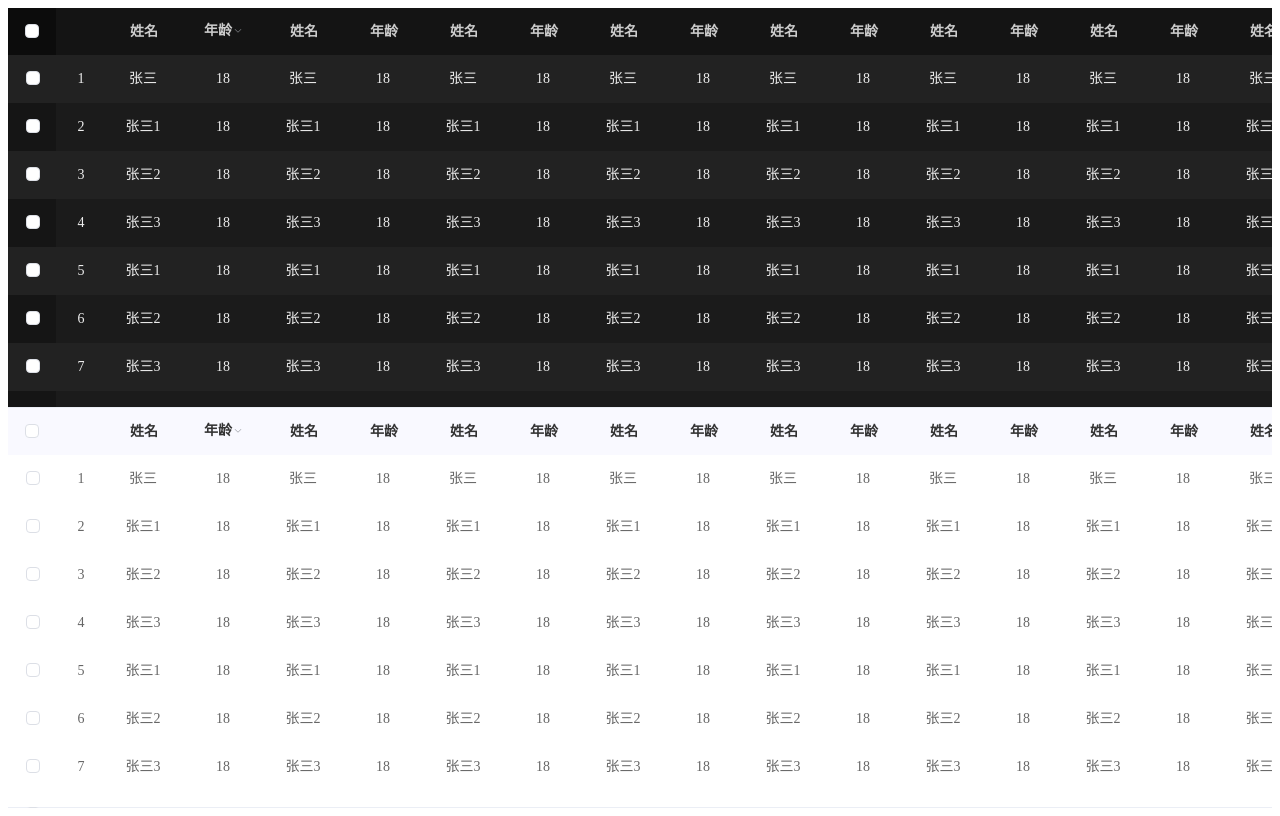
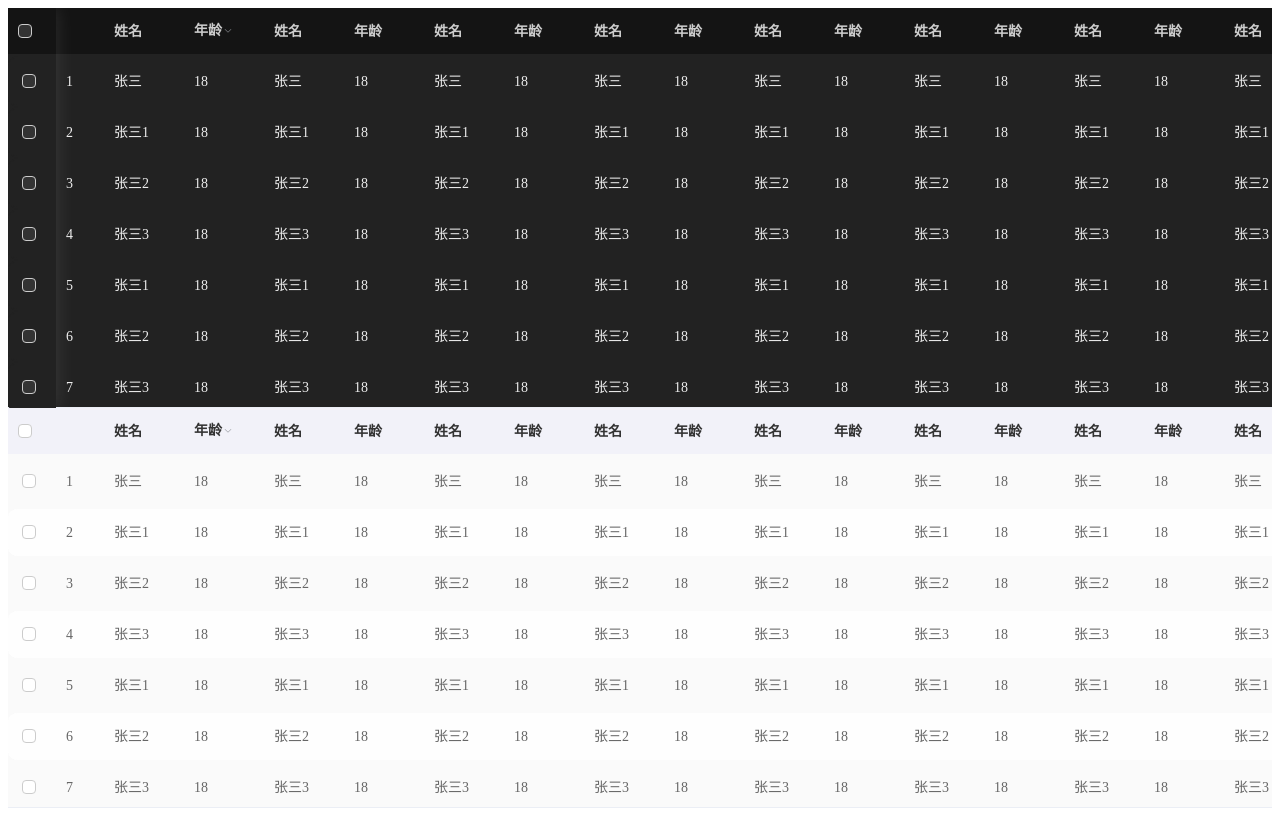
Before and after one commit to Wulakaka/table, a Vue app: page / in a window 1280 px wide. Built offline with nearby package versions, Linux system fonts and the light colour scheme.

Commit message:
feat: 完善组件样式调整

```diff
--- a/packages/TslTable/src/TslTable.vue
+++ b/packages/TslTable/src/TslTable.vue
@@ -4,11 +4,17 @@
     :class="[theme]"
     v-bind="$attrs"
     v-on="$listeners"
-    row-class-name="body-row"
-    cell-class-name="body-cell"
-    header-row-class-name="header-row"
-    header-cell-class-name="header-cell"
-    :stripe="theme === 'dark' ? true : stripe"
+    :row-class-name="getRowClassName"
+    :cell-class-name="
+      (payload) => mergeClass(payload, cellClassName, 'body-cell')
+    "
+    :header-row-class-name="
+      (payload) => mergeClass(payload, headerRowClassName, 'header-row')
+    "
+    :header-cell-class-name="
+      (payload) => mergeClass(payload, headerCellClassName, 'header-cell')
+    "
+    @selection-change="handleSelectionChange"
   >
     <slot />
   </Table>
@@ -16,6 +22,7 @@
 
 <script>
 import { Table } from "element-ui";
+
 export default {
   name: "TslTable",
   components: {
@@ -27,35 +34,33 @@
       required: false,
       default: "dark",
     },
-    stripe: {
-      type: Boolean,
-      default: false,
+    rowClassName: {
+      type: [String, Function],
+      required: false,
+      default: "",
     },
-    pageSize: {
-      type: Number,
-      default: 10,
+    cellClassName: {
+      type: [String, Function],
+      required: false,
+      default: "",
     },
-    pageNum: {
-      type: Number,
-      default: 1,
+    headerRowClassName: {
+      type: [String, Function],
+      required: false,
+      default: "",
+    },
+    headerCellClassName: {
+      type: [String, Function],
+      required: false,
+      default: "",
     },
   },
-  computed: {
-    transparent() {
+  data() {
     return {
-        background: "transparent",
+      multipleSelection: [],
     };
   },
-    rowStyle() {
-      return {
-        height: "48px",
-      };
-    },
-    cellStyle() {
-      return {
-        padding: 0,
-      };
-    },
+  computed: {
     page: {
       get() {
         return this.pageNum;
@@ -74,20 +79,38 @@
     },
   },
   methods: {
-    setRowClass({ row, rowIndex }) {
-      console.log(row, rowIndex % 2);
-      let classes = "row";
-      if (this.stripe) {
-        classes =
-          rowIndex % 2 ? classes + " row__stripe" : classes + " transparent";
+    handleSelectionChange(val) {
+      this.$emit("selection-change", val);
+      this.multipleSelection = val;
+    },
+    getCustomClass(propClass, payload) {
+      if (propClass) {
+        if (typeof propClass === "string") {
+          return propClass;
+        } else {
+          if (typeof propClass === "function") {
+            return propClass(payload);
           }
-      return classes;
+        }
+      }
+      return "";
     },
-    handleSizeChange(size) {
-      this.$emit("size-change", size);
+    mergeClass(payload, propClass, defaultClassName) {
+      const customClass = this.getCustomClass(propClass, payload);
+      return `${defaultClassName} ${customClass}`;
     },
-    handleCurrentChange(page) {
-      this.$emit("current-change", page);
+    getRowClassName({ row, rowIndex }) {
+      const classes = ["body-row"];
+      if (this.multipleSelection.includes(row)) {
+        classes.push("checked-row");
+      }
+      const customClass = this.getCustomClass(this.rowClassName, {
+        row,
+        rowIndex,
+      });
+      if (customClass) classes.push(customClass);
+
+      return classes.join(" ");
     },
   },
 };
@@ -102,23 +125,27 @@
   dark: (
     //  table
     table-background: #222222,
-    header-cell-background: rgba(0, 0, 0, 0.4),
+    header-cell-background: #141414,
     header-cell-color: #cccccc,
-    body-row-background: rgba(0, 0, 0, 0.2),
+    body-row-background: #1b1b1b,
     body-row-hover-background: #272d2d,
+    body-row-checked-background: #272f2f,
     body-cell-color: #eeeeee,
+    table-shadow: #fafafa,
     // checkbox
     checkbox-color: map-get($primary, "dark"),
     checkbox-inner-after-color: #333333,
   ),
   light: (
     //  table
-    table-background: transparent,
-    header-cell-background: change-color(#6266ea, $alpha: 0.04),
+    table-background: #fafafa,
+    header-cell-background: #f2f2f9,
     header-cell-color: #333,
-    body-row-background: rgba(255, 255, 255, 0.9),
+    body-row-background: #fefefe,
     body-row-hover-background: #f1f1f9,
+    body-row-checked-background: #f1f1f9,
     body-cell-color: #666,
+    table-shadow: #222222,
     // checkbox
     checkbox-color: map-get($primary, "light"),
     checkbox-inner-after-color: white,
@@ -128,8 +155,10 @@
 @mixin theme($theme) {
   &.el-table {
     background: map-get($colors, $theme, "table-background");
+
     tr {
       background: transparent;
+
       th.el-table__cell.gutter {
         background: transparent;
       }
@@ -137,33 +166,117 @@
 
     .header-row {
       background: map-get($colors, $theme, "header-row-background");
+
       .header-cell {
         background: map-get($colors, $theme, "header-cell-background");
         color: map-get($colors, $theme, "header-cell-color");
-        border-color: transparent;
+        border-bottom: 2px solid map-get($colors, $theme, "table-background");
         padding: 6px 0;
       }
     }
+
+    .body-row {
+      background: transparent;
+
+      .body-cell {
+        background: transparent;
+        border-top: 2px solid map-get($colors, $theme, "table-background");
+        border-bottom: 2px solid map-get($colors, $theme, "table-background");
+        color: map-get($colors, $theme, "body-cell-color");
+        &:first-child {
+          border-top-left-radius: 10px;
+          border-bottom-left-radius: 10px;
+        }
+        &:last-child {
+          border-top-right-radius: 10px;
+          border-bottom-right-radius: 10px;
+        }
+      }
+
+      &:hover .body-cell {
+        background: map-get($colors, $theme, "body-row-hover-background");
+      }
+
+      &.hover-row .body-cell {
+        background: map-get($colors, $theme, "body-row-hover-background");
+      }
+
+      &.current-row .body-cell {
+        background: map-get($colors, $theme, "body-row-hover-background");
+      }
+
+      &.checked-row .body-cell {
+        background: map-get($colors, $theme, "body-row-checked-background");
+      }
+    }
+
     &.el-table--striped .el-table__body tr.el-table__row--striped {
       td.el-table__cell {
         background: map-get($colors, $theme, "body-row-background");
       }
+
       &:hover {
         td.el-table__cell {
           background: map-get($colors, $theme, "body-row-hover-background");
         }
       }
+
+      &.hover-row {
+        td.el-table__cell {
+          background: map-get($colors, $theme, "body-row-hover-background");
         }
+      }
+
+      &.current-row .body-cell {
+        background: map-get($colors, $theme, "body-row-hover-background");
+      }
+
+      &.checked-row .body-cell {
+        background: map-get($colors, $theme, "body-row-checked-background");
+      }
+    }
+
+    .el-table__fixed-right::before,
+    .el-table__fixed::before {
+      background-color: transparent;
+    }
+
+    .el-table__fixed-right-patch {
+      background-color: map-get($colors, $theme, "table-background");
+    }
+
+    .el-table--border th.el-table__cell,
+    .el-table__fixed-right-patch {
+      border-color: map-get($colors, $theme, "table-background");
+    }
+
+    .el-table__fixed,
+    .el-table__fixed-right {
+      box-shadow: 0 0 20px
+        change-color(map-get($colors, $theme, "table-shadow"), $alpha: 0.12);
+    }
+
+    .el-table__fixed-body-wrapper {
       .body-row {
-      background: transparent;
         .body-cell {
-        background: transparent;
-        border-color: transparent;
-        color: map-get($colors, $theme, "body-cell-color");
+          background: map-get($colors, $theme, "table-background");
         }
 
         &:hover .body-cell {
           background: map-get($colors, $theme, "body-row-hover-background");
+        }
+
+        &.hover-row .body-cell {
+          background: map-get($colors, $theme, "body-row-hover-background");
+        }
+
+        &.current-row .body-cell {
+          background: map-get($colors, $theme, "body-row-hover-background");
+        }
+
+        &.checked-row .body-cell {
+          background: map-get($colors, $theme, "body-row-checked-background");
+        }
       }
     }
   }
@@ -171,9 +284,13 @@
   .el-checkbox {
     .el-checkbox__inner {
       border-radius: 4px;
+      background-color: map-get($colors, $theme, "checkbox-inner-after-color");
+      border: 1px solid #cccccc;
+
       &:hover {
         border-color: map-get($colors, $theme, "checkbox-color");
       }
+
       &::after {
         border-color: map-get($colors, $theme, "checkbox-inner-after-color");
       }
@@ -183,11 +300,17 @@
       background-color: map-get($colors, $theme, "checkbox-color");
       border-color: map-get($colors, $theme, "checkbox-color");
     }
+
     .el-checkbox__input.is-indeterminate .el-checkbox__inner::before {
       background-color: map-get($colors, $theme, "checkbox-inner-after-color");
     }
+
     .el-checkbox__input.is-checked .el-checkbox__inner {
       background-color: map-get($colors, $theme, "checkbox-color");
+      border-color: map-get($colors, $theme, "checkbox-color");
+    }
+
+    .el-checkbox__input.is-focus .el-checkbox__inner {
       border-color: map-get($colors, $theme, "checkbox-color");
     }
   }
@@ -197,6 +320,7 @@
   &.dark {
     @include theme("dark");
   }
+
   &.light {
     @include theme("light");
   }
--- a/packages/TslTable/src/TslTableColumn.vue
+++ b/packages/TslTable/src/TslTableColumn.vue
@@ -1,10 +1,5 @@
 <template>
-  <TableColumn
-    v-bind="$attrs"
-    v-on="$listeners"
-    :show-overflow-tooltip="showOverflowTooltip"
-    :align="align"
-  >
+  <TableColumn v-bind="$attrs" v-on="$listeners">
     <slot />
   </TableColumn>
 </template>
@@ -17,16 +12,6 @@
   components: {
     TableColumn,
   },
-  props: {
-    showOverflowTooltip: {
-      type: Boolean,
-      default: true,
-    },
-    align: {
-      type: String,
-      default: "center",
-    },
-  },
 };
 </script>
 
```
Lines whose indentation alone changed are shown as unchanged.
